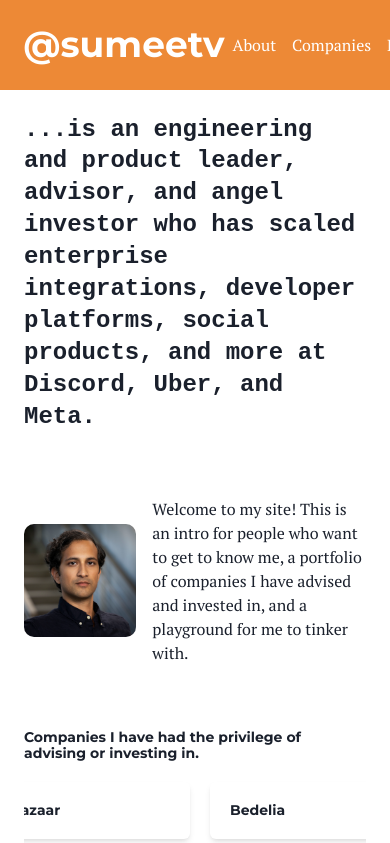
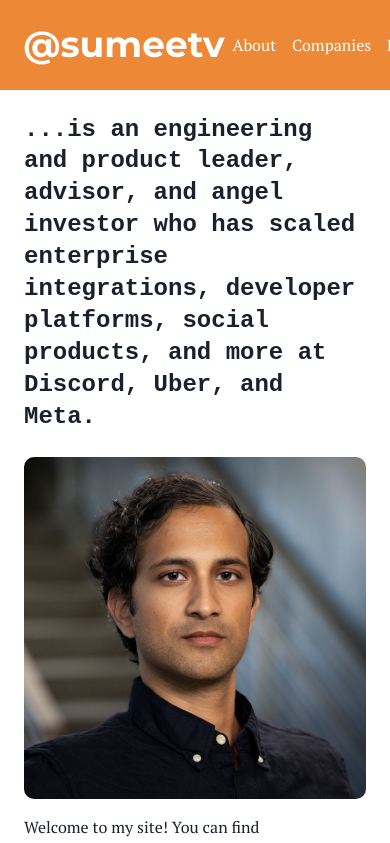
Before and after one commit to sumeetv/chord-finder, a Next.js app: page / in a window 390 px wide. Shown: the top 843 px of the page. Built offline with nearby package versions, Linux system fonts and the light colour scheme.

Commit message:
Update main copy for about me and switch to a responsive Stack

```diff
--- a/src/app/page.tsx
+++ b/src/app/page.tsx
@@ -1,6 +1,6 @@
 'use client'
 
-import { Box, Center, Heading, Image, Text } from "@chakra-ui/react";
+import { Box, Heading, Image, Stack, Text } from "@chakra-ui/react";
 
 import { CompanyList } from "@/lib/companies";
 import CompanyLink from '@/components/company-link';
@@ -26,8 +26,8 @@
                 products, and more at Discord, Uber, and Meta.`}
             </Heading>
             <br />
-            <Center paddingY={`40px`}>
-                <Box paddingRight={`4`}>
+            <Stack spacing={4} direction={['column', 'row']}>
+                <Box>
                     <Image
                         borderRadius={`10px`}
                         aspectRatio={1}
@@ -35,12 +35,15 @@
                         alt="Headshot of Sumeet Vaidya (sumeetv)"
                     />
                 </Box>
-                <Text>
-                    {`Welcome to my site! This is an intro for people who want to get to know
-                    me, a portfolio of companies I have advised and invested in, and a playground
-                    for me to tinker with.`}
+                <Text maxW={'70%'}>
+                    {`Welcome to my site! You can find information on companies I have advised and invested,
+                    information on my overall investing philosophy, and how I try to help companies I'm
+                    working with. I also try to use this as a place to dump thoughts
+                    that I feel a need to think through and might hopefully be useful to at least one
+                    other person. I've also got a section for random projects I work on more for my own
+                    sake but (again) hopefully others might find useful.`}
                 </Text>
-            </Center>
+            </Stack>
             <br />
             <Heading size={'xs'}>
                 {`Companies I have had the privilege of advising or investing in.`}
```
